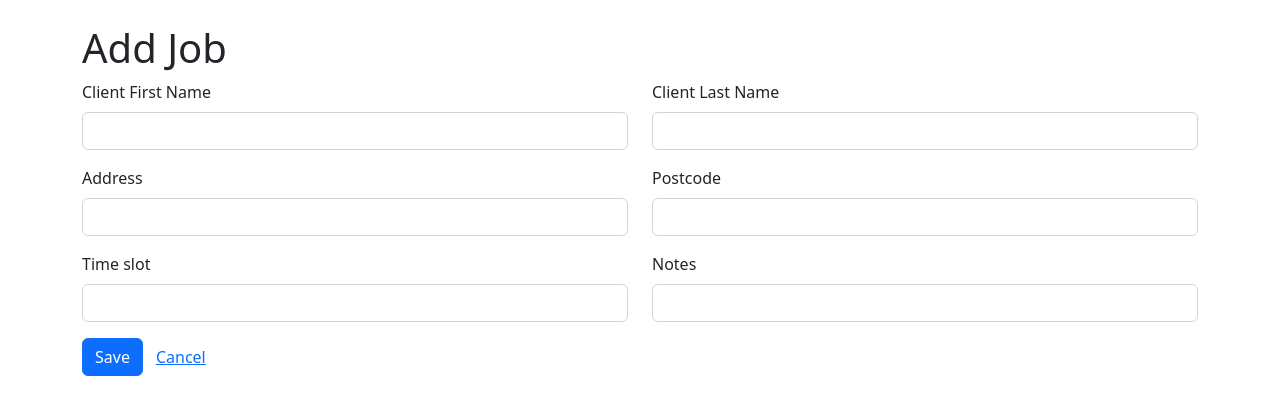
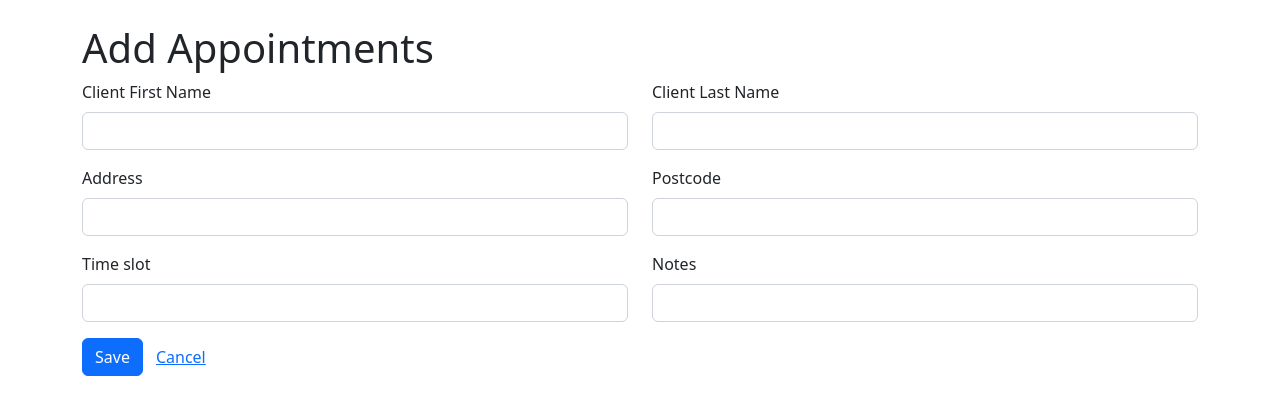
Before and after one commit to mcstevenson/PD6_UI, an Angular app: page /userJobs/addJob in a window 1280 px wide. Shown: the top 414 px of the page. Built offline with nearby package versions, Linux system fonts and the light colour scheme.

Commit message:
final changes

```diff
--- a/src/app/home/home.component.html
+++ b/src/app/home/home.component.html
@@ -1,6 +1,6 @@
 <div class="p-4">
     <div class="container">
-        <h1>Hi {{user?.firstName}}!</h1>
-        <h2>Welcome</h2>
+        <h3>Hi {{user?.firstName}}!</h3>
+        <h4>Welcome</h4>
     </div>
 </div>
--- a/src/app/users-jobs/users-jobs-add-edit.component.ts
+++ b/src/app/users-jobs/users-jobs-add-edit.component.ts
@@ -35,10 +35,10 @@ export class JobAddEditComponent implements OnInit {
             timeSlot: ['', Validators.required],...(!this.jobId ? [Validators.required] : [])
         });
 
-        this.title = "Add Job"
+        this.title = "Add Appointments"
         if (this.jobId) {
             // edit mode
-            this.title = 'Edit Job';
+            this.title = 'Edit Appointments';
             this.loading1 = true;
             this.accountService.getJobById(this.jobId)
                 .pipe(first())
--- a/src/app/users-jobs/users-jobs-list.component.html
+++ b/src/app/users-jobs/users-jobs-list.component.html
@@ -1,5 +1,5 @@
 <h1>Appointments</h1>
-<a routerLink="addJob" class="btn btn-sm btn-success mb-2">Add Job</a>
+<a routerLink="addJob" class="btn btn-sm btn-success mb-2">Add Appointment</a>
 <div class="jobMapList">
   <div class="jobList">
     <table class="table table-striped">
--- a/src/app/users-jobs/users-jobs-process.component.ts
+++ b/src/app/users-jobs/users-jobs-process.component.ts
@@ -38,10 +38,10 @@ export class JobProcessComponent implements OnInit {
             address: ['', Validators.required],
         });
 
-        this.title = "Add Job"
+        this.title = "Add Appointments"
         if (this.jobId) {
             // edit mode
-            this.title = 'Edit Job';
+            this.title = 'Edit Appointments';
             this.loading1 = true;
             this.accountService.getJobById(this.jobId)
                 .pipe(first())
--- a/src/app/users/list.component.html
+++ b/src/app/users/list.component.html
@@ -1,4 +1,4 @@
-<h1>Users</h1>
+<h3>Users</h3>
 <a routerLink="add" class="btn btn-sm btn-success mb-2">Add User</a>
 <table class="table table-striped">
     <thead>
```
